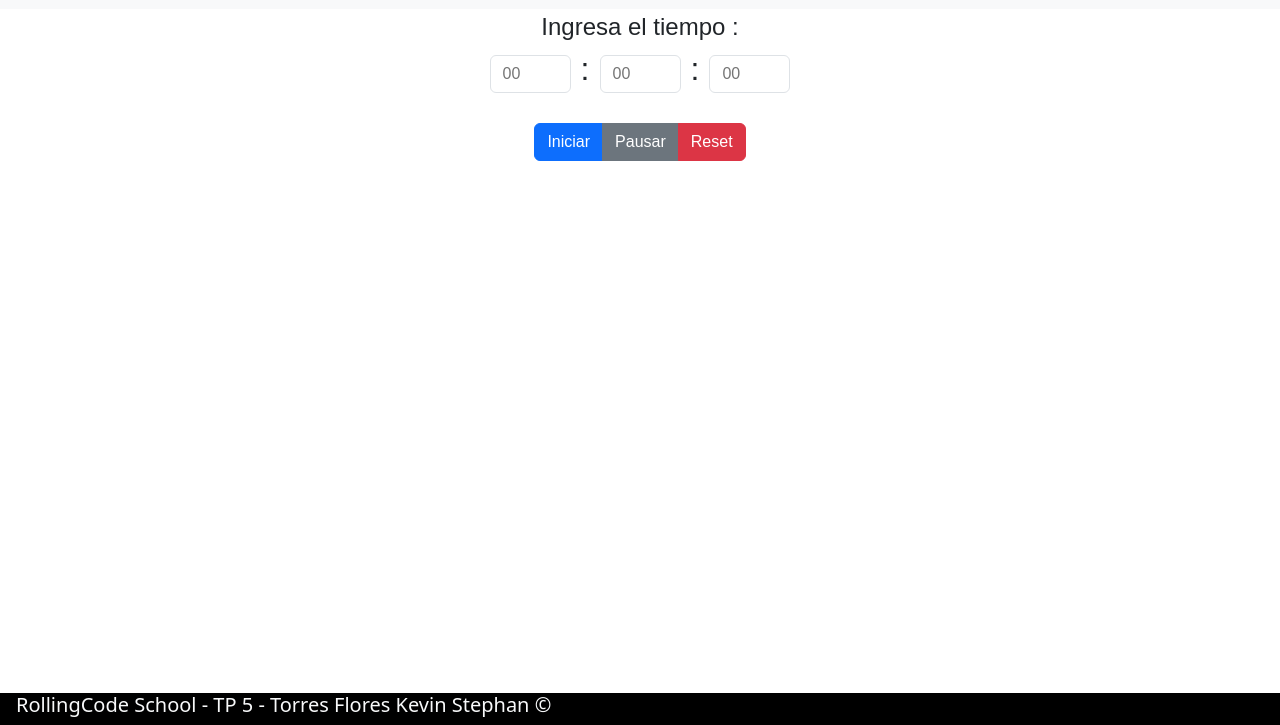
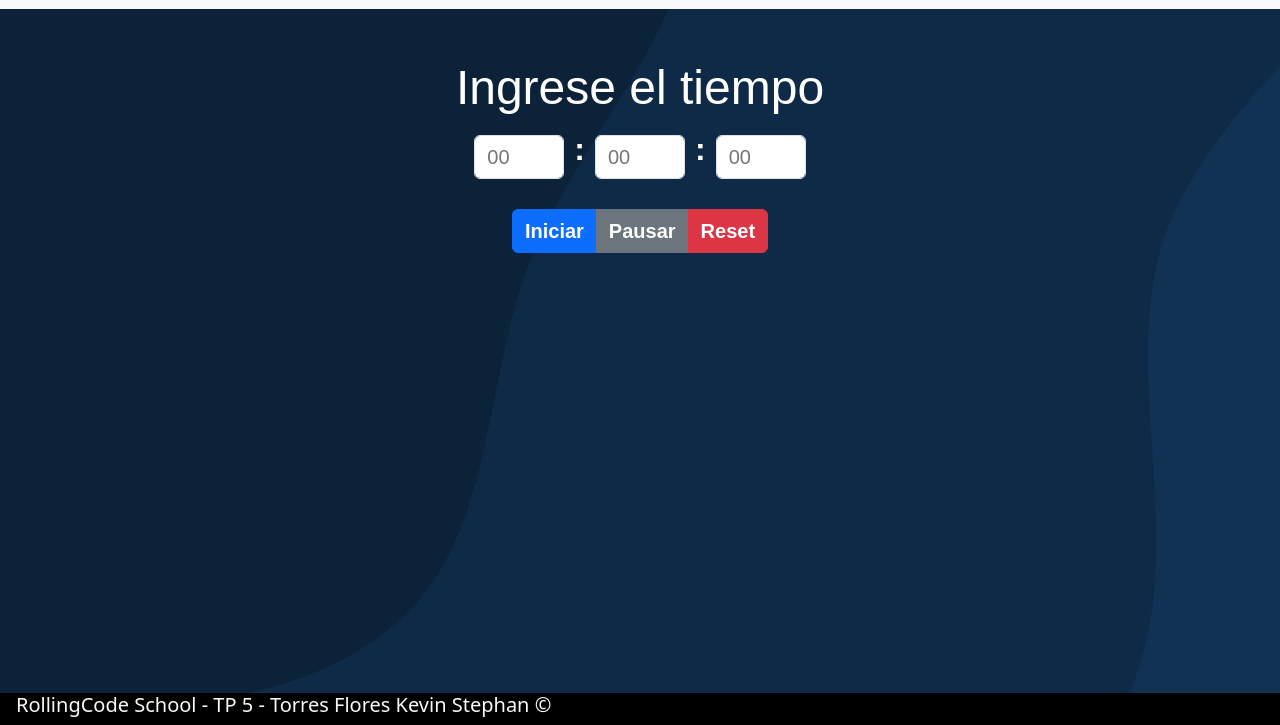
Before and after one commit to kstephantorres/practico5js-p6, a plain HTML site: page index.html in a window 1280 px wide. Shown: the part 75-800 px from the top of the page. Drawn offline with nearby package versions, Linux system fonts and the light colour scheme; a web font is replaced by a local one.

Commit message:
Se mejoro la intefaz

```diff
--- a/assets/css/style.css
+++ b/assets/css/style.css
@@ -16,6 +16,9 @@ main{
   font-family: 'Smooch Sans', sans-serif;
   text-align: center;
   flex-grow: 1;
+  background-image: url('../img/fondo.svg');
+  background-size: cover;
+  padding-top: 50px;
 }
 header{
   justify-self: start;
@@ -28,9 +31,19 @@ header{
 }
 #temporizador input{
   margin: 10px;
+  font-size: 20px;
 }
-label{
-  font-size: 1.5rem;
+h2{
+  font-size: 3rem;
+  color: white;
+}
+#temporizador span{
+  color: white;
+  font-weight: bolder;
+}
+.btn-group button{
+  font-size: 20px;
+  font-weight: bold;
 }
 
 .numeroReloj {
--- a/index.html
+++ b/index.html
@@ -20,7 +20,7 @@
     </header>
     <main>
         <div class="container">
-            <label for="inputTiempo">Ingresa el tiempo :</label>
+            <h2>Ingrese el tiempo</h2>
 
             <form>
               <div id="temporizador" class="">
```
Also changed, not shown: assets/img/fondo.svg (added).
